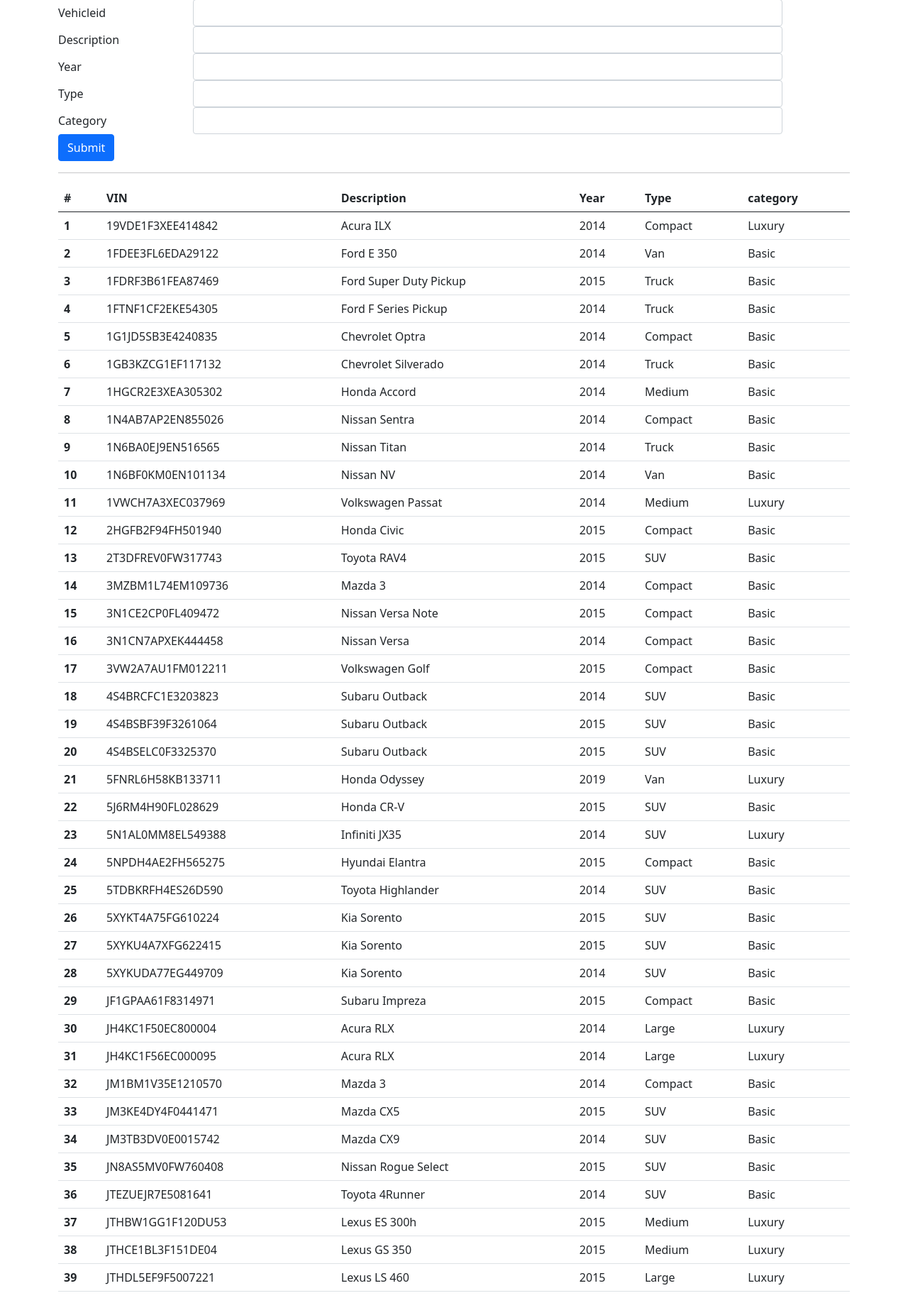
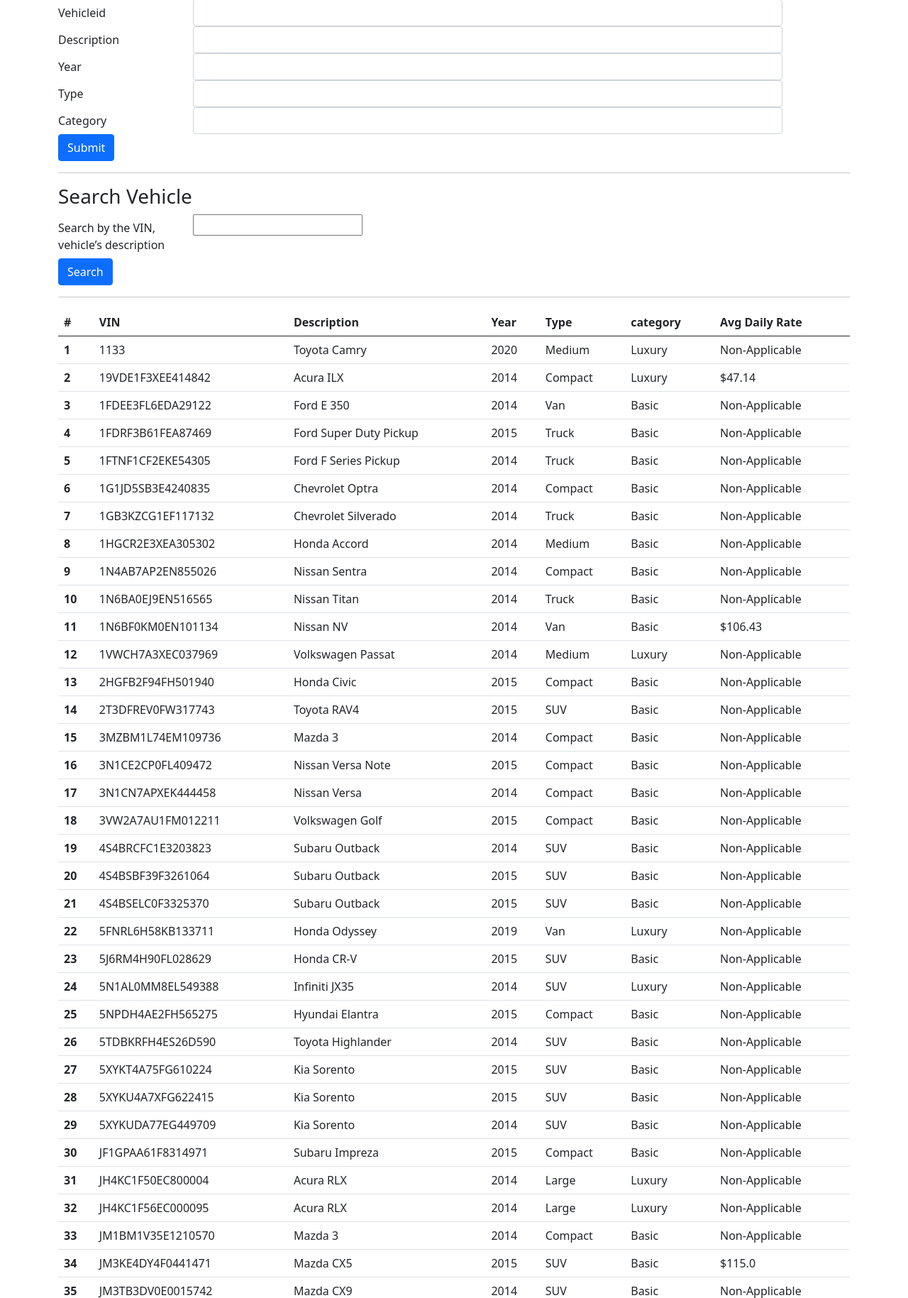
Before and after one commit to ujjwalbgn/cse3330, a Django app: page /vehicle in a window 1280 px wide. Shown: the part 74-1903 px from the top of the page at 71% size. Run offline with Django 3.2, Linux system fonts and the light colour scheme; data comes from the database, SQL or seed files in the repository; both versions use the stored data as it was after the commit.

Commit message:
all added

```diff
--- a/Project 3 part 3/CarRental/dbquery/sql_query.py
+++ b/Project 3 part 3/CarRental/dbquery/sql_query.py
@@ -17,21 +17,30 @@ def get_all_customer():
     c = connection.cursor()
     c.execute('''SELECT customer.CustID as CustomerID, name as CustomerName, phone, sum(case WHEN rental.PaymentDate
     != 'NULL' THEN TotalAmount ELSE 0 END) as "Remaining Amount"
- FROM customer LEFT JOIN rental ON customer.CustID = rental.CustID GROUP BY customer.CustID''')
+ FROM customer LEFT JOIN rental ON customer.CustID = rental.CustID GROUP BY customer.CustID ORDER by "Remaining Amount" DESC''')
     result = c.fetchall()
     return result
 
 
-def search_customer(customer):
+def search_customer(customer_name):
     c = connection.cursor()
+    search_field = ('%'+customer_name+'%')
     c.execute('''SELECT customer.CustID as CustomerID, name as CustomerName, phone, sum(case WHEN rental.PaymentDate != 'NULL' THEN TotalAmount ELSE 0 END) as "Remaining Amount"
- FROM customer LEFT JOIN rental ON customer.CustID = rental.CustID WHERE name like '%'?'%' GROUP BY customer.CustID''', customer)
+ FROM customer LEFT JOIN rental ON customer.CustID = rental.CustID WHERE name like %s GROUP BY customer.CustID ORDER by "Remaining Amount" DESC''',[search_field] )
     result = c.fetchall()
     return result
 
 def get_all_vehicle():
     cur = connection.cursor()
-    cur.execute('''SELECT * FROM Vehicle''')
+    cur.execute('''SELECT vehicle.VehicleID as VIN, Description, Year, Type, Category, round (avg(case WHEN rental.PaymentDate != 'NULL' THEN TotalAmount/((Julianday(ReturnDate)-Julianday(StartDate)) ) ELSE 'Non-Applicable' END),2)as 'Average Daily Cost' From vehicle left join rental on rental.VehicleID = vehicle.VehicleID GROUP by vehicle.VehicleID''')
+    result = cur.fetchall()
+    return result
+
+def search_vehicle(vehicle_search):
+    cur = connection.cursor()
+    search_field = ('%'+vehicle_search+'%')
+    cur.execute('''SELECT vehicle.VehicleID as VIN, Description, Year, Type, Category, round (avg(case WHEN rental.PaymentDate != 'NULL' THEN TotalAmount/((Julianday(ReturnDate)-Julianday(StartDate)) ) ELSE 'Non-Applicable' END),2)as 'Average Daily Cost' From vehicle left join rental on rental.VehicleID = vehicle.VehicleID
+WHERE vehicle.VehicleID like %s OR vehicle.Description like %s  GROUP by vehicle.VehicleID''', [search_field,search_field])
     result = cur.fetchall()
     return result
 
--- a/Project 3 part 3/CarRental/dbquery/templates/dbquery/customer.html
+++ b/Project 3 part 3/CarRental/dbquery/templates/dbquery/customer.html
@@ -33,7 +33,7 @@
         </div>
 
         <div class="col-sm-9">
-            <button type="submit" class="btn btn-primary">Submit</button>
+            <button type="submit" class="btn btn-primary">Search</button>
         </div>
     </div>
      </form>
--- a/Project 3 part 3/CarRental/dbquery/templates/dbquery/search_booking.html
+++ b/Project 3 part 3/CarRental/dbquery/templates/dbquery/search_booking.html
@@ -15,9 +15,7 @@
             <div class="col-sm-9">
                 <input type="date" id="return_date" name="return_date">
             </div>
-{#            <div class="col-sm-9">#}
-{#                <input type="date" id="return_date" name="return_date">#}
-{#            </div>#}
+
         </div>
         <div class="form-group row">
             <div class="col-sm-9">
--- a/Project 3 part 3/CarRental/dbquery/templates/dbquery/vehicle.html
+++ b/Project 3 part 3/CarRental/dbquery/templates/dbquery/vehicle.html
@@ -20,9 +20,22 @@
             </div>
         </div>
     </form>
+    <hr/>
+    <h3>Search Vehicle</h3>
+    <form method="POST" action="{% url 'vehicleSearchView' %}">
+        {% csrf_token %}
+        <div class="form-group row">
+            <label class="col-sm-2 col-form-label">Search by the VIN, vehicle’s description</label>
+            <div class="col-sm-9">
+                <input type="text" id="vehicle_search" name="vehicle_search">
+            </div>
 
+            <div class="col-sm-9">
+                <button type="submit" class="btn btn-primary">Search</button>
+            </div>
+        </div>
+    </form>
     <hr/>
-{#    {{ vehicles }}#}
     <table class="table">
         <thead>
         <tr>
@@ -32,6 +45,7 @@
             <th scope="col">Year</th>
             <th scope="col">Type</th>
             <th scope="col">category</th>
+            <th scope="col">Avg Daily Rate</th>
         </tr>
         </thead>
         <tbody>
@@ -65,6 +79,13 @@
                             Luxury
                         {% endif %}
                     </td>
+                    <td>
+                    {% if vehicle.5 == 0 %}
+                        Non-Applicable
+                    {% else %}
+                        ${{ vehicle.5 }}
+                    {% endif %}
+                    </td>
                 </tr>
             {% endfor %}
         {% endif %}
--- a/Project 3 part 3/CarRental/dbquery/urls.py
+++ b/Project 3 part 3/CarRental/dbquery/urls.py
@@ -3,6 +3,7 @@ from . import views
 
 urlpatterns = [
     path('customer', views.customerView, name="customer"),
+    path('', views.customerView, name="customer"),
     path('vehicle', views.vehicleView , name="vehicle"),
     path('search_rental', views.searchRental, name="searchRental"),
     path('book_rental/<str:pk>/', views.bookRental, name="bookRental"),
@@ -10,5 +11,6 @@ urlpatterns = [
     path('update_booking', views.updateBooking, name="updateBooking"),
     path('search_booking', views.searchBooking, name="searchBooking"),
     path('customer_search', views.customerSearchView, name="customerSearchView"),
+    path('vehicle_search', views.vehicleSearchView, name="vehicleSearchView"),
 
 ]
--- a/Project 3 part 3/CarRental/dbquery/views.py
+++ b/Project 3 part 3/CarRental/dbquery/views.py
@@ -30,7 +30,6 @@ def customerView(request):
 
         customers = get_all_customer()
 
-        print(customers)
         content = {'customers':customers,'form': form}
 
         return render(request,'dbquery/customer.html',content)
@@ -38,18 +37,14 @@ def customerView(request):
 
 def customerSearchView(request):
     if request.method == 'POST':
-        form = CustomerForms(request.POST)
-        if form.is_valid():
-            name = str(form.cleaned_data['name'])
+        name = str(request.POST['customer_name'])
+        customers = search_customer(name)
 
-            customers = search_customer([name])
+        form = CustomerForms()
+        content = {'customers': customers, 'form': form}
 
-            print(customers)
-            content = {'customers': customers, 'form': form}
+        return render(request, 'dbquery/customer.html', content)
 
-            return render(request, 'dbquery/customer.html', content)
-        else:
-            messages.warning(request,'Please try again')
 
     else:
         form = CustomerForms()
@@ -75,6 +70,26 @@ def vehicleView(request):
 
             add_new_vehicle(new_vehicle)
             return redirect('vehicle')
+
+    else:
+        form = VehicleForms()
+
+        vehicles = get_all_vehicle()
+
+        content = {'vehicles': vehicles, 'form': form}
+
+        return render(request, 'dbquery/vehicle.html', content)
+
+def vehicleSearchView(request):
+    if request.method == 'POST':
+        vehicle_search = str(request.POST['vehicle_search'])
+
+        vehicles = search_vehicle(vehicle_search)
+
+        form = VehicleForms()
+        content = {'vehicles': vehicles, 'form': form}
+
+        return render(request, 'dbquery/vehicle.html', content)
 
     else:
         form = VehicleForms()
```
Also changed, not shown: Project 3 part 3/CarRental/CarRental.db.
